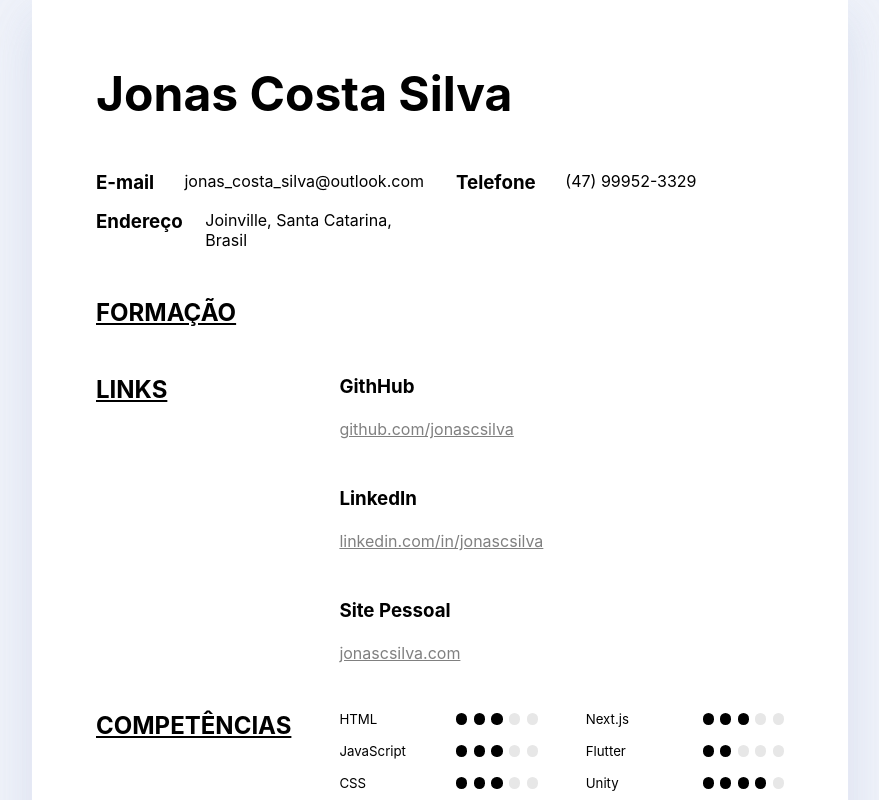
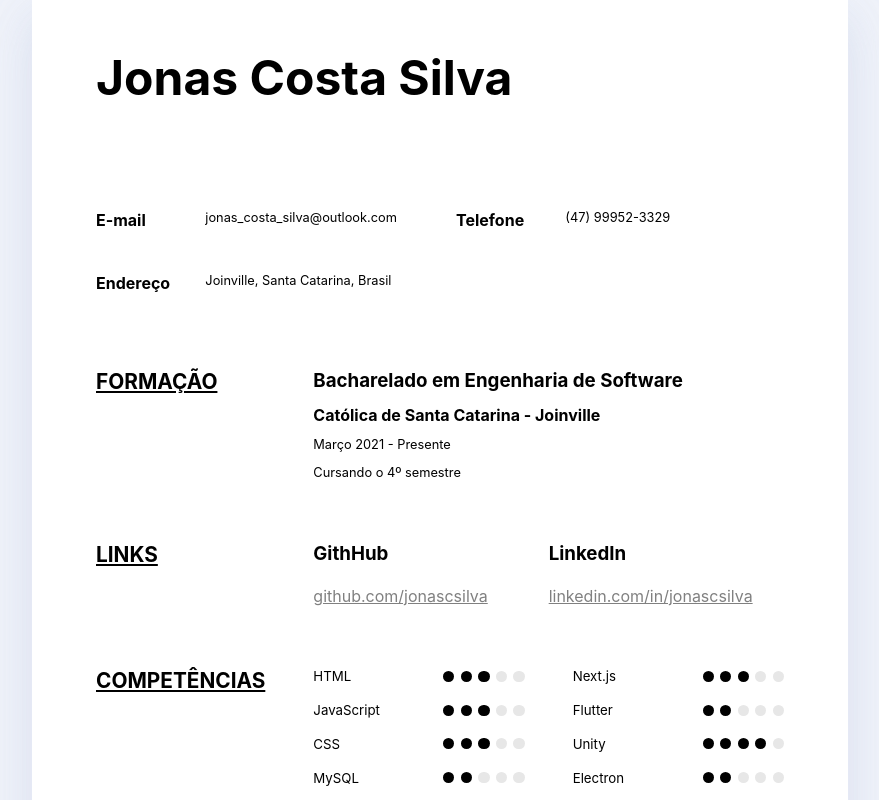
Before and after one commit to JonasCSilva/resume__next, a Next.js app: page / in a window 1280 px wide. Shown: the top 800 px of the page, without its empty margins (200-1079 px from the left). Built offline with nearby package versions, Linux system fonts and the light colour scheme.

Commit message:
FormationGrid created

```diff
--- /dev/null
+++ b/src/components/FormationGrid.tsx
@@ -0,0 +1,10 @@
+import styles from '../styles/FormationGrid.module.scss'
+
+export const FormationGrid = () => (
+  <div className={styles.formationGrid}>
+    <h3>Bacharelado em Engenharia de Software</h3>
+    <h4>Católica de Santa Catarina - Joinville</h4>
+    <p>Março 2021 - Presente</p>
+    <p>Cursando o 4º semestre</p>
+  </div>
+)
--- a/src/pages/index.tsx
+++ b/src/pages/index.tsx
@@ -2,6 +2,7 @@ import type { NextPage } from 'next'
 import Head from 'next/head'
 
 import { ContactsGrid } from '../components/ContactsGrid'
+import { FormationGrid } from '../components/FormationGrid'
 import { LinksGrid } from '../components/LinksGrid'
 import { SkillsGrid } from '../components/SkillsGrid'
 import styles from '../styles/Home.module.scss'
@@ -22,13 +23,13 @@ const Home: NextPage = () => {
 
         <div className={styles.sectionsGrid}>
           <h2>FORMAÇÃO</h2>
-          <div />
+          <FormationGrid />
           <h2>LINKS</h2>
           <LinksGrid
             links={[
               { name: 'GithHub', url: 'github.com/jonascsilva' },
-              { name: 'LinkedIn', url: 'linkedin.com/in/jonascsilva' },
-              { name: 'Site Pessoal', url: 'jonascsilva.com' }
+              { name: 'LinkedIn', url: 'linkedin.com/in/jonascsilva' }
+              /* { name: 'Site Pessoal', url: 'jonascsilva.com' } */
             ]}
           />
           <h2>COMPETÊNCIAS</h2>
@@ -41,6 +42,7 @@ const Home: NextPage = () => {
               { name: 'CSS', skillLevel: 3 },
               { name: 'Unity', skillLevel: 4 },
               { name: 'MySQL', skillLevel: 2 },
+              { name: 'Electron', skillLevel: 2 },
               { name: 'Unreal Engine', skillLevel: 2 },
               { name: 'Node.js', skillLevel: 3 },
               { name: 'Tauri', skillLevel: 3 },
--- a/src/styles/ContactsGrid.module.scss
+++ b/src/styles/ContactsGrid.module.scss
@@ -9,7 +9,12 @@
   display: grid;
   grid-template-columns: 1fr 2fr;
 
+  h3 {
+    font-size: 1rem;
+  }
+
   h4 {
     font-weight: normal;
+    font-size: 0.8rem;
   }
 }
--- /dev/null
+++ b/src/styles/FormationGrid.module.scss
@@ -0,0 +1,13 @@
+.formationGrid {
+  h4 {
+    margin: 0.8rem 0rem;
+  }
+
+  p {
+    font-size: 0.8rem;
+  }
+
+  p:last-child {
+    margin: 0
+  }
+}
--- a/src/styles/Home.module.scss
+++ b/src/styles/Home.module.scss
@@ -11,7 +11,7 @@
   width: 8.5in;
   overflow: hidden;
   box-shadow: 0 20px 60px 0 rgba(186, 200, 227, 0.1), 0 16px 36px 0 rgba(186, 200, 227, 0.3);
-  padding: 4rem;
+  padding: 3rem 4rem;
   display: grid;
   row-gap: 3rem;
 }
@@ -29,5 +29,6 @@
 
   h2 {
     text-decoration: underline;
+    font-size: 1.3rem;
   }
 }
--- a/src/styles/LinksGrid.module.scss
+++ b/src/styles/LinksGrid.module.scss
@@ -1,5 +1,6 @@
 .linksGrid {
   display: grid;
+  grid-template-columns: 1fr 1fr;
   row-gap: 3rem;
 }
 
```
